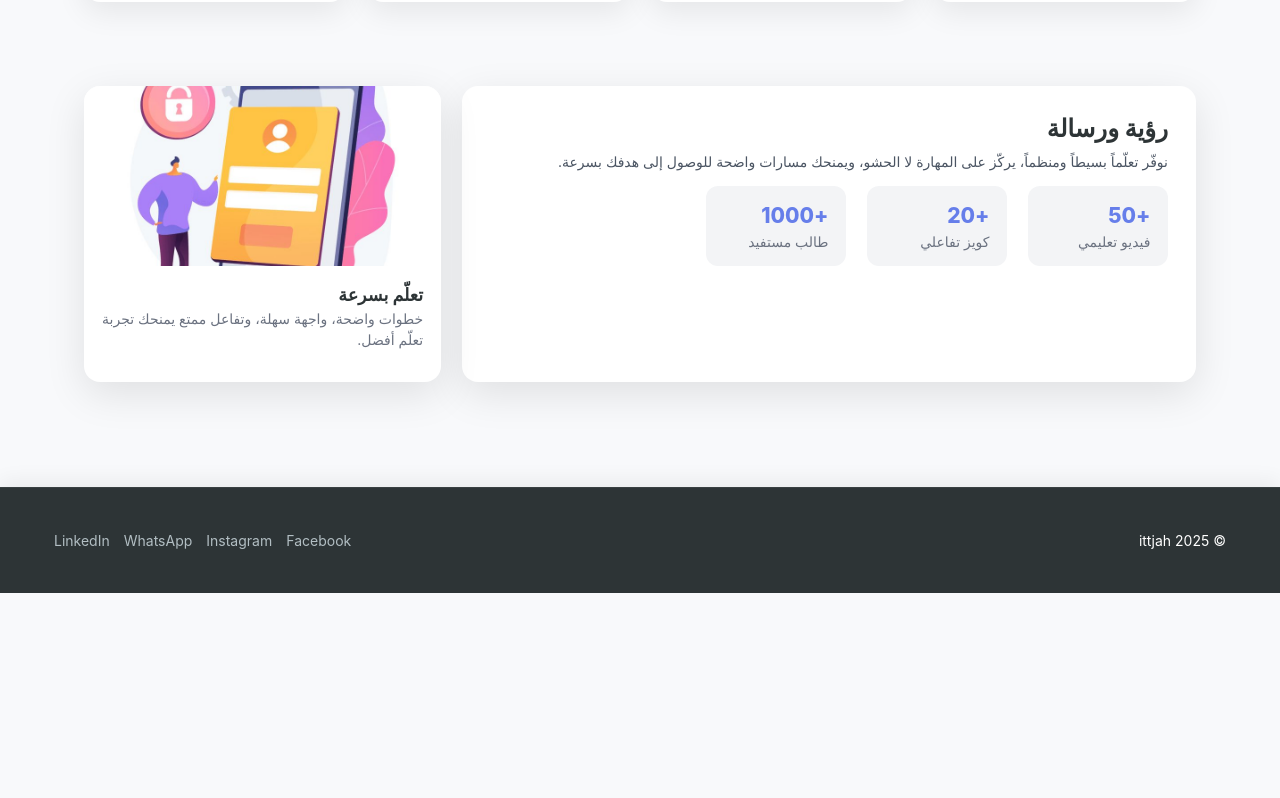
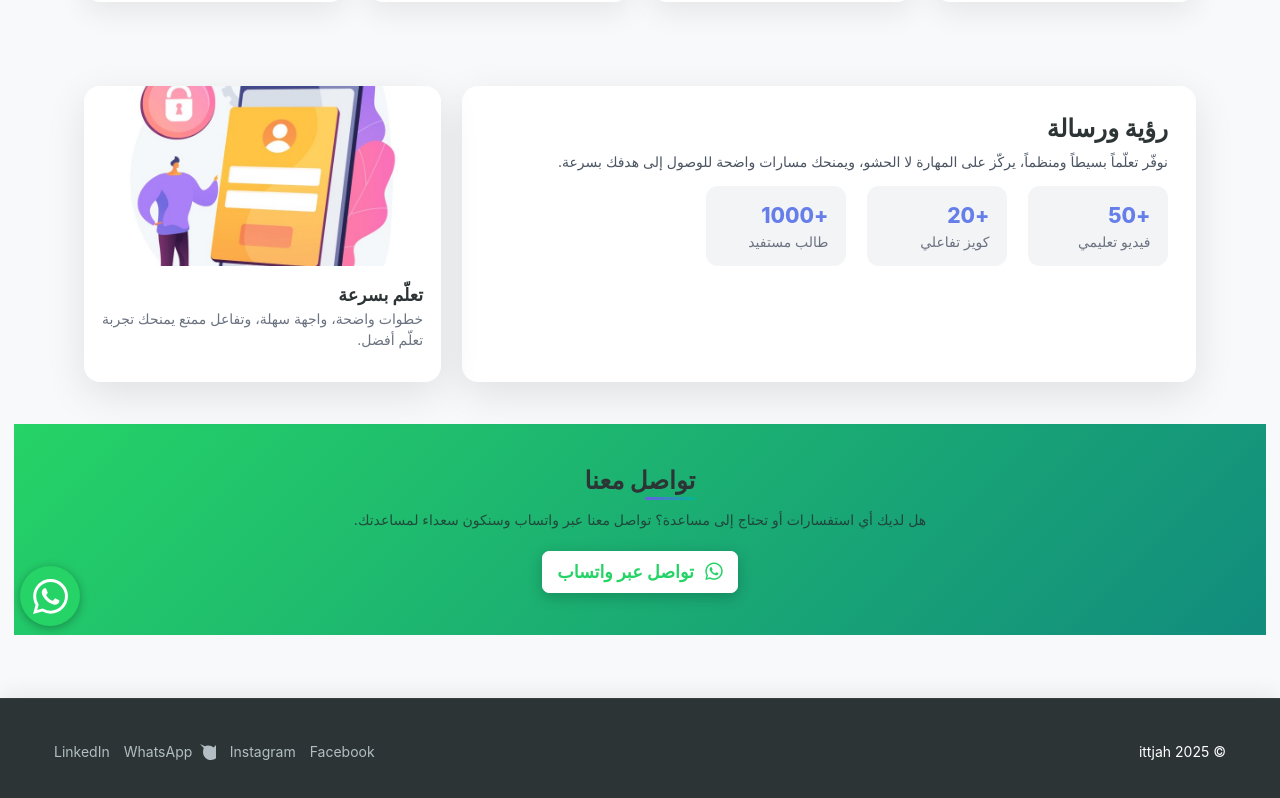
Before and after one commit to PeterRafat/courses-site, an Angular app: page /about in a window 1280 px wide. Shown: the part 830-1628 px from the top of the page. Before the commit the page ends 1423 px from the top, so only its background shows below. Built offline with nearby package versions, Linux system fonts and the light colour scheme.

Commit message:
handle whatsapp icon for all pages

```diff
--- a/src/app/app.component.css
+++ b/src/app/app.component.css
@@ -77,14 +77,89 @@
   display: flex;
   flex-direction: column;
   min-height: 100vh;
+  position: relative;
 }
 
 .main-content-wrapper {
   flex: 1 0 auto;
   display: flex;
   flex-direction: column;
+  position: relative;
 }
 
 .main-content-wrapper .container-fluid {
   flex: 1 0 auto;
 }
+
+/* Floating WhatsApp Button */
+.floating-whatsapp-button {
+  position: absolute;
+  bottom: 20px;
+  left: 20px;
+  width: 30px;
+  height: 30px;
+  background-color: #25D366;
+  border-radius: 50%;
+  display: flex;
+  align-items: center;
+  justify-content: center;
+  box-shadow: 0 2px 10px rgba(0, 0, 0, 0.3);
+  z-index: 1000;
+  transition: all 0.3s ease;
+  text-decoration: none;
+}
+
+.floating-whatsapp-button:hover {
+  transform: scale(1.1);
+  box-shadow: 0 4px 15px rgba(0, 0, 0, 0.4);
+}
+
+.floating-whatsapp-button svg {
+  width: 20px;
+  height: 20px;
+}
+
+/* Adjust for different screen sizes */
+@media (max-width: 768px) {
+  .floating-whatsapp-button {
+    width: 50px;
+    height: 50px;
+    bottom: -20px;
+    left: 20px;
+  }
+
+  .floating-whatsapp-button svg {
+    width: 25px;
+    height: 25px;
+  }
+}
+
+/* Ensure it works on larger screens */
+@media (min-width: 1200px) {
+  .floating-whatsapp-button {
+    bottom: 30px;
+    left: 20px;
+    width: 60px;
+    height: 60px;
+  }
+
+  .floating-whatsapp-button svg {
+    width: 35px;
+    height: 35px;
+  }
+}
+
+/* Extra large screens */
+@media (min-width: 1400px) {
+  .floating-whatsapp-button {
+    bottom: 40px;
+    left: 20px;
+    width: 60px;
+    height: 60px;
+  }
+
+  .floating-whatsapp-button svg {
+    width: 40px;
+    height: 40px;
+  }
+}
--- a/src/app/app.component.html
+++ b/src/app/app.component.html
@@ -374,5 +374,12 @@
   <div class="container-fluid px-2 px-md-3 py-3 py-md-4">
     <router-outlet></router-outlet>
   </div>
+
+  <!-- Floating WhatsApp Button -->
+  <a href="https://wa.me/201006127934" target="_blank" class="floating-whatsapp-button" aria-label="Chat on WhatsApp">
+    <svg xmlns="http://www.w3.org/2000/svg" viewBox="0 0 24 24" width="24" height="24" fill="#fff">
+      <path d="M17.472 14.382c-.297-.149-1.758-.867-2.03-.967-.273-.099-.471-.148-.67.15-.197.297-.767.966-.94 1.164-.173.199-.347.223-.644.075-.297-.15-1.255-.463-2.39-1.475-.883-.788-1.48-1.761-1.653-2.059-.173-.297-.018-.458.13-.606.134-.133.298-.347.446-.52.149-.174.198-.298.298-.497.099-.198.05-.371-.025-.52-.075-.149-.669-1.612-.916-2.207-.242-.579-.487-.5-.669-.51-.173-.008-.371-.01-.57-.01-.198 0-.52.074-.792.372-.272.297-1.04 1.016-1.04 2.479 0 1.462 1.065 2.875 1.213 3.074.149.198 2.096 3.2 5.077 4.487.709.306 1.262.489 1.694.625.712.227 1.36.195 1.871.118.571-.085 1.758-.719 2.006-1.413.248-.694.248-1.289.173-1.413-.074-.124-.272-.198-.57-.347m-5.421 7.403h-.004a9.87 9.87 0 01-5.031-1.378l-.361-.214-3.741.982.998-3.648-.235-.374a9.86 9.86 0 01-1.51-5.26c.001-5.45 4.436-9.884 9.888-9.884 2.64 0 5.122 1.03 6.988 2.898a9.825 9.825 0 012.893 6.994c-.003 5.45-4.437 9.884-9.885 9.884m8.413-18.297A11.815 11.815 0 0012.05 0C5.495 0 .16 5.335.157 11.892c0 2.096.547 4.142 1.588 5.945L.057 24l6.305-1.654a11.882 11.882 0 005.683 1.448h.005c6.554 0 11.89-5.335 11.893-11.893a11.821 11.821 0 00-3.48-8.413z"/>
+    </svg>
+  </a>
 </div>
 <app-footer></app-footer>
--- a/src/app/components/footer/footer.component.css
+++ b/src/app/components/footer/footer.component.css
@@ -40,3 +40,9 @@ footer.footer-dark .container {
     flex-wrap: wrap;
   }
 }
+
+/* WhatsApp icon styling */
+footer.footer-dark .bi-whatsapp {
+  margin-left: 0.25rem;
+  vertical-align: text-bottom;
+}
--- a/src/app/components/footer/footer.component.html
+++ b/src/app/components/footer/footer.component.html
@@ -4,7 +4,12 @@
     <div class="d-flex gap-3">
       <a class="text-decoration-none" href="#">Facebook</a>
       <a class="text-decoration-none" href="#">Instagram</a>
-      <a class="text-decoration-none" href="#">WhatsApp</a>
+      <a class="text-decoration-none" href="https://wa.me/201006127934" target="_blank">
+        <svg xmlns="http://www.w3.org/2000/svg" width="16" height="16" fill="currentColor" class="bi bi-whatsapp" viewBox="0 0 16 16">
+          <path d="M13.606 3.614C12.283 2.29 10.146 1.557 8 1.557c-1.077 0-2.111.203-3.074.587L0 0l3.74 3.897C3.227 5.033 3 6.457 3 7.925 3 12.382 6.582 16 11 16c1.988 0 3.84-.696 5.308-1.97l3.385 3.385-2.42-6.286c1.064-1.632 1.695-3.55 1.695-5.565 0-2.146-.733-4.283-2.057-5.606zM11.002 5.07a1.5 1.5 0 0 0-1.06.44L8.5 6.95l-.44-.44a1.5 1.5 0 0 0-2.12 0 1.5 1.5 0 0 0 0 2.12l.44.44-.44.44a1.5 1.5 0 0 0 0 2.12 1.5 1.5 0 0 0 2.12 0l.44-.44.44.44a1.5 1.5 0 0 0 2.12 0 1.5 1.5 0 0 0 0-2.12l-.44-.44.44-.44a1.5 1.5 0 0 0 0-2.12 1.5 1.5 0 0 0-1.06-.44z"/>
+        </svg>
+        WhatsApp
+      </a>
       <a class="text-decoration-none" href="#">LinkedIn</a>
     </div>
   </div>
--- a/src/app/pages/about/about.component.css
+++ b/src/app/pages/about/about.component.css
@@ -38,3 +38,23 @@
   .hero-subtitle{font-size:1rem}
   .hero-actions{flex-direction:column}
 }
+
+.about-contact {
+  background: linear-gradient(135deg, #25D366 0%, #128C7E 100%);
+  color: white;
+}
+
+.about-contact .btn-success {
+  background: #fff;
+  border-color: #fff;
+  color: #25D366;
+  font-weight: 600;
+  box-shadow: 0 4px 15px rgba(0, 0, 0, 0.2);
+}
+
+.about-contact .btn-success:hover {
+  background: #f8f9fa;
+  border-color: #f8f9fa;
+  transform: translateY(-2px);
+  box-shadow: 0 6px 20px rgba(0, 0, 0, 0.25);
+}
--- a/src/app/pages/about/about.component.html
+++ b/src/app/pages/about/about.component.html
@@ -103,4 +103,18 @@
       </div>
     </div>
   </section>
+
+  <section class="about-contact">
+    <div class="container py-5">
+      <div class="row justify-content-center">
+        <div class="col-lg-8 text-center">
+          <h3 class="section-title mb-3">تواصل معنا</h3>
+          <p class="text-muted mb-4">هل لديك أي استفسارات أو تحتاج إلى مساعدة؟ تواصل معنا عبر واتساب وسنكون سعداء لمساعدتك.</p>
+          <a href="https://wa.me/201006127934" target="_blank" class="btn btn-success btn-lg">
+            <i class="bi bi-whatsapp me-2"></i> تواصل عبر واتساب
+          </a>
+        </div>
+      </div>
+    </div>
+  </section>
 </div>
```
Also changed, not shown: src/app/pages/home/home.component.css (+149 -22 lines), src/app/pages/home/home.component.html (+13 -2 lines).
